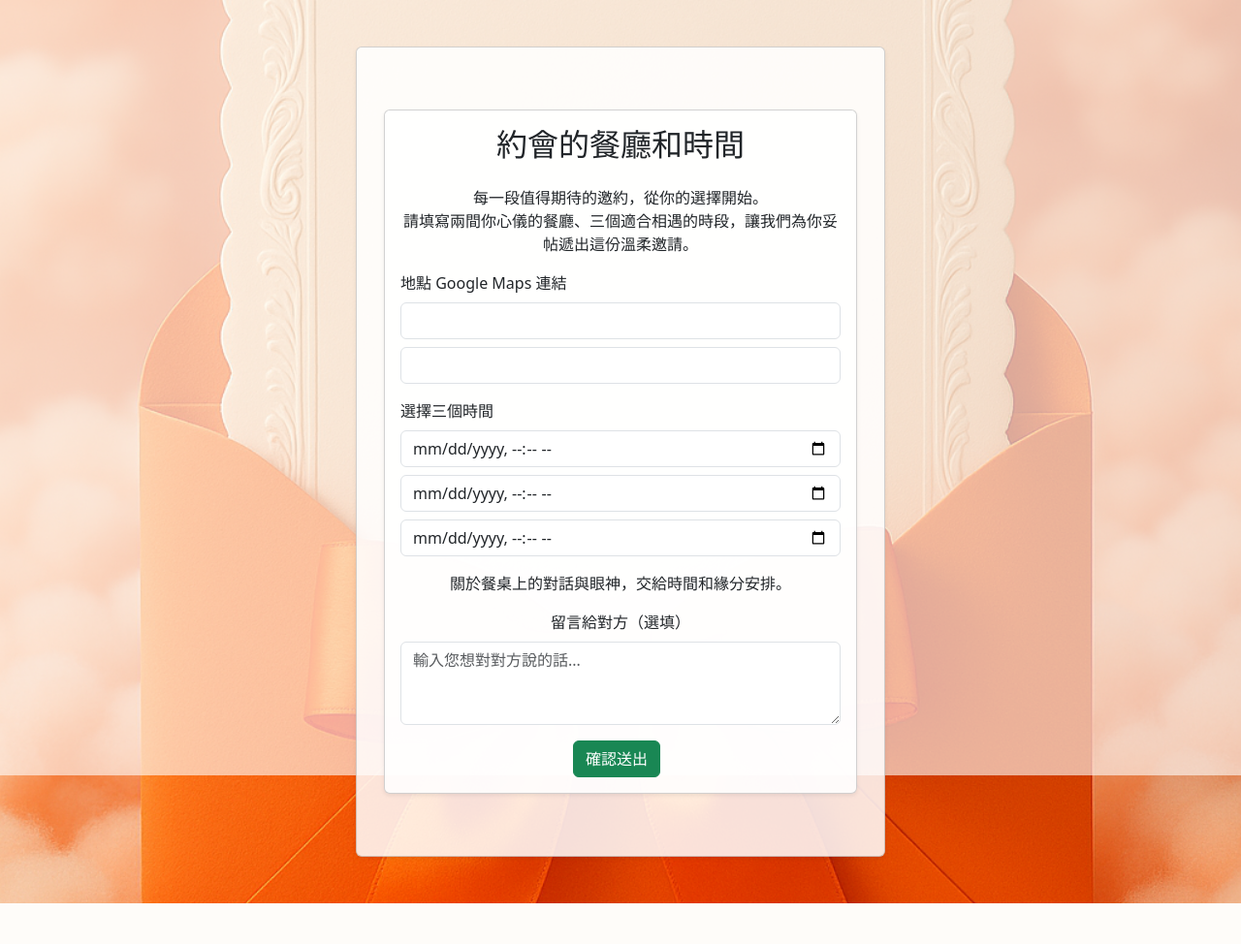
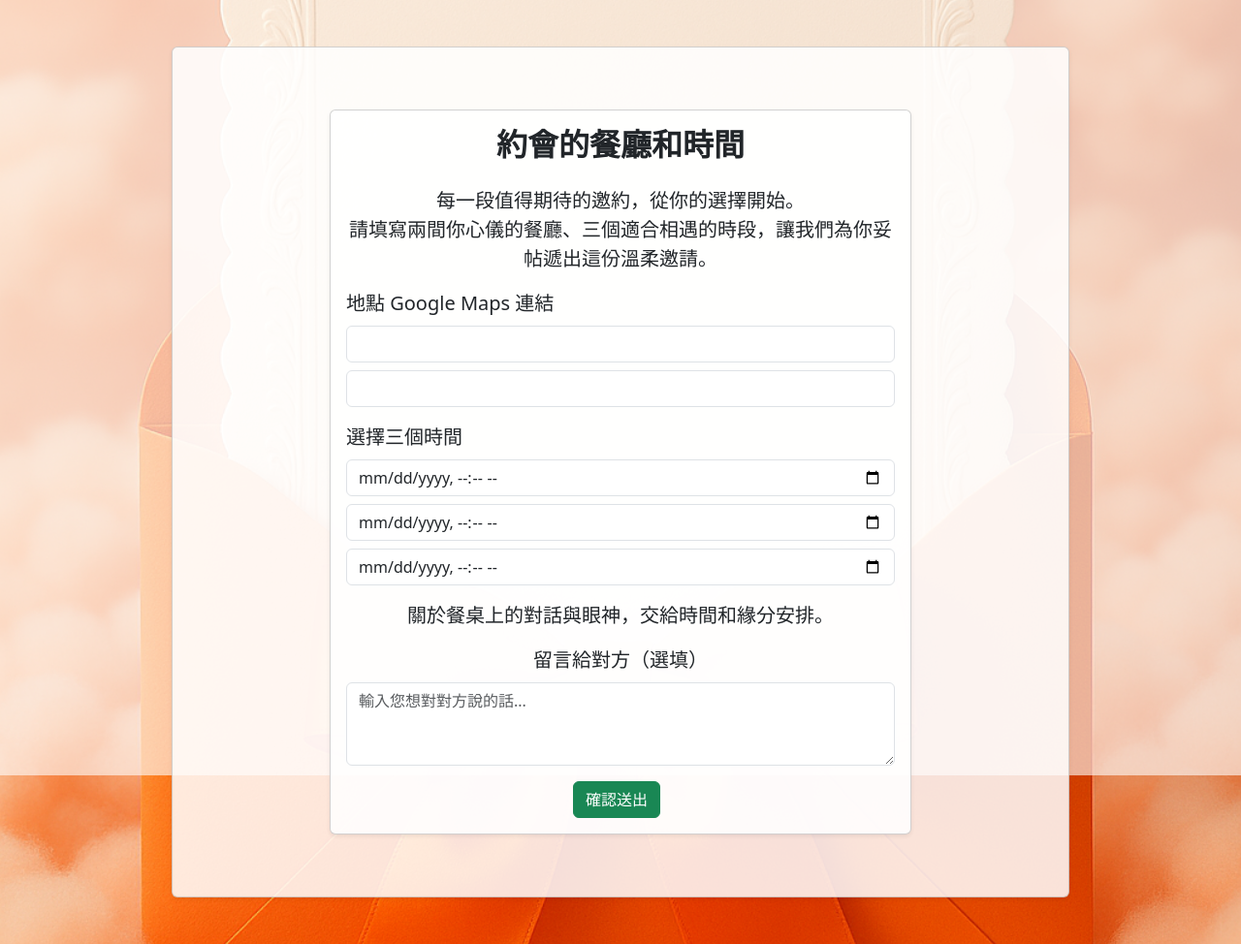
Before and after one commit to citylovecommunity/linebot, a Flask app: page /rest_r1 in a window 1280 px wide. Shown: the whole page at 97% size. Before the commit the page ends 932 px from the top, so only its background shows below. Run offline with Flask 3, Linux system fonts and the light colour scheme; some libraries are stand-ins or nearby versions.

Commit message:
bigger size

```diff
--- a/form_app/static/style.css
+++ b/form_app/static/style.css
@@ -39,3 +39,47 @@
      position: relative;
      z-index: 1;
  }
+
+ body {
+     font-size: 1rem;
+     /* base size */
+ }
+
+ h1,
+ h2,
+ h3 {
+     font-weight: 600;
+ }
+
+ .card-title {
+     font-size: 1.8rem;
+ }
+
+ .card-text,
+ p,
+ label,
+ input,
+ textarea,
+ button {
+     font-size: 1.15rem;
+ }
+
+ @media (min-width: 768px) {
+     body {
+         font-size: 1.125rem;
+         /* larger on tablets and up */
+     }
+
+     .card-title {
+         font-size: 2rem;
+     }
+
+     .card-text,
+     p,
+     label,
+     input,
+     textarea,
+     button {
+         font-size: 1.25rem;
+     }
+ }
--- a/form_app/templates/base.html
+++ b/form_app/templates/base.html
@@ -13,7 +13,7 @@
 
     <div class="container py-5 container-wrapper">
         <div class="row justify-content-center">
-            <div class="col-12 col-sm-10 col-md-8 col-lg-6">
+            <div class="col-12 col-md-10 col-lg-10">
                 <div class="card shadow-sm">
                     <div class="card-body text-center">
                         {% block content %}{% endblock %}
```
